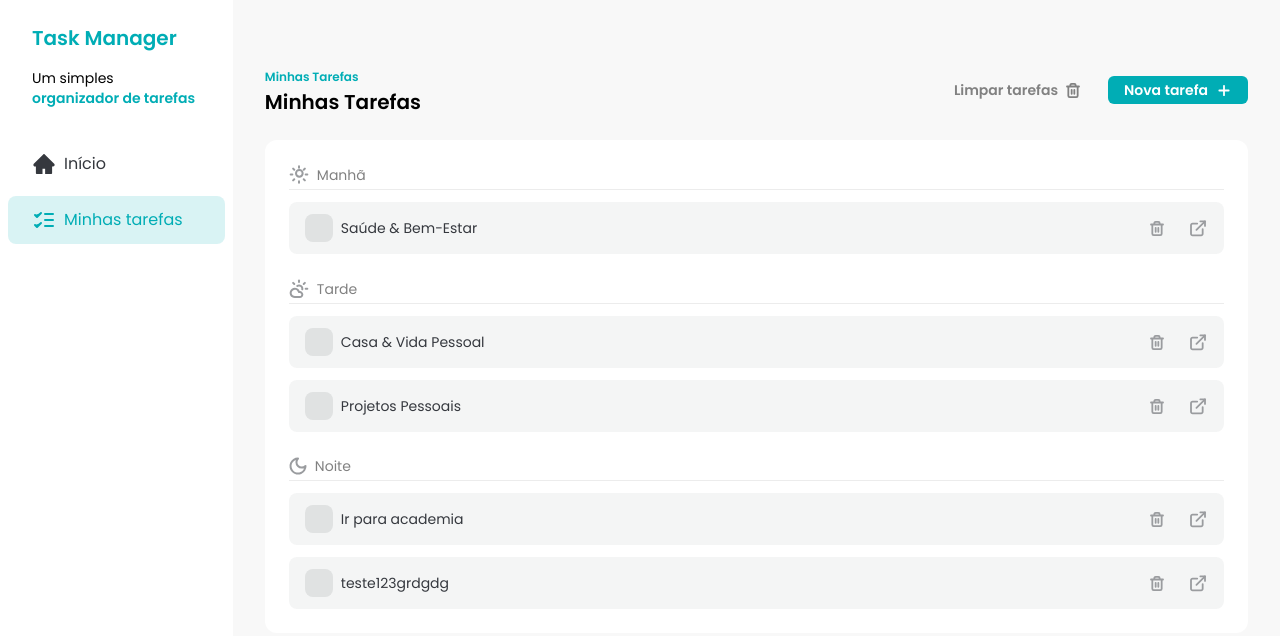
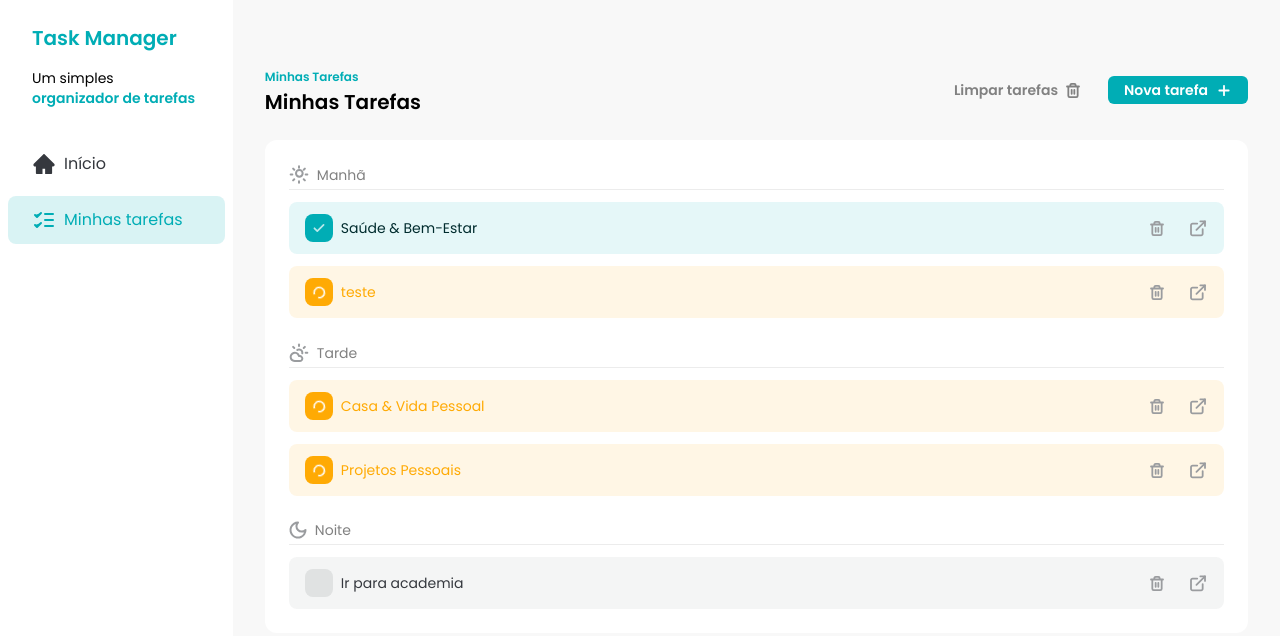
Before and after one commit to DenilsoferreiraL/fsc-task-manager, a React (Vite) app: page / in a window 1280 px wide. Shown: the top 636 px of the page. Built offline with nearby package versions, Linux system fonts and the light colour scheme; data requests are answered from the project's data file.

Commit message:
feat: integrate react-query for task management and update task statuses in db.json

```diff
--- a/db.json
+++ b/db.json
@@ -5,7 +5,7 @@
       "title": "Casa & Vida Pessoal",
       "time": "afternoon",
       "description": "Fazer compras do mês  Descrição: Listar itens de higiene, limpeza e alimentos para o supermercado.  Limpar e organizar o armário  Descrição: Separar roupas para doação e reorganizar o espaço por estação.  Agendar consulta médica  Descrição: Ligar para o clínico geral para fazer o check-up anual.",
-      "status": "not_started"
+      "status": "in_progress"
     },
     {
       "id": "e4d99a66-dfe5-48a2-95ca-6366424624f3",
@@ -19,21 +19,21 @@
       "title": "Saúde & Bem-Estar",
       "time": "morning",
       "description": "Planejar refeições da semana\n\nDescrição: Definir o cardápio de almoço e jantar para facilitar a rotina.\n\nFazer 30 minutos de exercício\n\nDescrição: Pode ser uma caminhada, yoga ou treino em casa.\n\nMeditar antes de dormir\n\nDescrição: Praticar 10 minutos de meditação guiada para melhorar a qualidade do sono.",
-      "status": "not_started"
+      "status": "done"
     },
     {
       "id": "cf5083ce-b4a7-4ac6-b656-1eaf7d3255ac",
       "title": "Projetos Pessoais",
       "time": "afternoon",
       "description": "Atualizar portfólio online\n\nDescrição: Adicionar os dois projetos mais recentes e revisar os links.\n\nEscrever rascunho do artigo para o blog\n\nDescrição: Desenvolver os tópicos principais e escrever a introdução sobre [assunto].\n\nEstudar funcionalidades do novo software\n\nDescrição: Dedicar 1 hora para explorar os tutoriais iniciais do programa.",
-      "status": "not_started"
+      "status": "in_progress"
     },
     {
-      "id": "e54e4930-ad8f-4c04-bcd7-83e5d3540ff2",
-      "title": "teste123grdgdg",
-      "time": "evening",
-      "description": "teste123dgdrgd",
-      "status": "not_started"
+      "id": "b2e9f2c0-afcf-4cf5-a91e-33c64d0c4bfc",
+      "title": "teste",
+      "time": "morning",
+      "description": "teste",
+      "status": "in_progress"
     }
   ]
 }
--- a/package.json
+++ b/package.json
@@ -11,6 +11,7 @@
     "prepare": "husky"
   },
   "dependencies": {
+    "@tanstack/react-query": "^5.90.5",
     "json-server": "^1.0.0-beta.3",
     "prop-types": "^15.8.1",
     "react": "^19.1.1",
--- a/src/components/Tasks.jsx
+++ b/src/components/Tasks.jsx
@@ -1,4 +1,5 @@
-import { useEffect, useState } from 'react'
+import { useQuery, useQueryClient } from '@tanstack/react-query'
+import { useState } from 'react'
 import { toast } from 'sonner'
 
 import * as I from '../assets/icons'
@@ -8,47 +9,42 @@ import { TaskItem } from './TaskItem'
 import { TasksSeparator } from './TasksSeparator'
 
 export const Tasks = () => {
-  const [tasks, setTasks] = useState([])
   const [addTaskDialogIsOpen, setAddTaskDialogIsOpen] = useState(false)
-
-  useEffect(() => {
-    const fetchTasks = async () => {
+  const queryClient = useQueryClient()
+  const { data: tasks } = useQuery({
+    queryKey: 'tasks',
+    queryFn: async () => {
       const response = await fetch('http://localhost:3000/tasks', {
         method: 'GET',
       })
       const tasks = await response.json()
-      setTasks(tasks)
-    }
-    fetchTasks()
-  }, [])
+      return tasks
+    },
+  })
 
-  const morningTasks = tasks.filter((task) => task.time === 'morning')
-  const afternoonTasks = tasks.filter((task) => task.time === 'afternoon')
-  const eveningTasks = tasks.filter((task) => task.time === 'evening')
+  const morningTasks = tasks?.filter((task) => task.time === 'morning')
+  const afternoonTasks = tasks?.filter((task) => task.time === 'afternoon')
+  const eveningTasks = tasks?.filter((task) => task.time === 'evening')
 
   const handleTaskCheckboxClick = async (taskId) => {
-    const updatedTasks = tasks.map((task) => {
+    const newTasks = tasks?.map((task) => {
       if (task.id !== taskId) return task
 
-      let newStatus = task.status
+      if (task.status === 'not_started') {
+        toast.success('Tarefa iniciada com sucesso!')
+        return { ...task, status: 'in_progress' }
+      } else if (task.status === 'in_progress') {
+        toast.success('Tarefa concluída com sucesso!')
+        return { ...task, status: 'done' }
+      } else if (task.status === 'done') {
+        toast.info('Tarefa reiniciada com sucesso!')
+        return { ...task, status: 'not_started' }
+      }
+      return task
+    })
+    queryClient.setQueriesData('tasks', newTasks)
 
-      if (task.status === 'not_started') {
-        newStatus = 'in_progress'
-        toast.success('Tarefa iniciada com sucesso!')
-      } else if (task.status === 'in_progress') {
-        newStatus = 'done'
-        toast.success('Tarefa concluída com sucesso!')
-      } else if (task.status === 'done') {
-        newStatus = 'not_started'
-        toast.info('Tarefa reiniciada com sucesso!')
-      }
-
-      return { ...task, status: newStatus }
-    })
-
-    setTasks(updatedTasks)
-
-    const updatedTask = updatedTasks.find((t) => t.id === taskId)
+    const updatedTask = newTasks.find((t) => t.id === taskId)
 
     try {
       const response = await fetch(`http://localhost:3000/tasks/${taskId}`, {
@@ -68,14 +64,18 @@ export const Tasks = () => {
     }
   }
 
-  const onDeleteTaskSuccess = async (taskId) => {
-    setTasks((prevTasks) => prevTasks.filter((task) => task.id !== taskId))
-    toast.success('Tarefa deletada com sucesso!')
+  const handleAddTaskSubmit = async (task) => {
+    queryClient.setQueryData('tasks', (currentTasks) => {
+      return [...currentTasks, task]
+    })
+    toast.success('Tarefa adicionada com sucesso!')
   }
 
-  const handleAddTaskSubmit = async (task) => {
-    setTasks([...tasks, task])
-    toast.success('Tarefa adicionada com sucesso!')
+  const onDeleteTaskSuccess = async (taskId) => {
+    queryClient.setQueryData('tasks', (currentTasks) => {
+      return currentTasks.filter((task) => task.id !== taskId)
+    })
+    toast.success('Tarefa deletada com sucesso!')
   }
 
   return (
@@ -110,12 +110,12 @@ export const Tasks = () => {
       <div className="rounded-xl bg-white p-6">
         <div className="space-y-3">
           <TasksSeparator title={'Manhã'} icon={<I.SunIcon />} />
-          {morningTasks.length === 0 && (
+          {morningTasks?.length === 0 && (
             <p className="text-center text-sm text-brand-text-gray">
               Nenhuma tarefa cadastrada para o período da manhã.
             </p>
           )}
-          {morningTasks.map((task) => (
+          {morningTasks?.map((task) => (
             <TaskItem
               key={task.id}
               task={task}
@@ -126,12 +126,12 @@ export const Tasks = () => {
         </div>
         <div className="my-6 space-y-3">
           <TasksSeparator title={'Tarde'} icon={<I.CloudSunIcon />} />
-          {afternoonTasks.length === 0 && (
+          {afternoonTasks?.length === 0 && (
             <p className="text-center text-sm text-brand-text-gray">
               Nenhuma tarefa cadastrada para o período da tarde.
             </p>
           )}
-          {afternoonTasks.map((task) => (
+          {afternoonTasks?.map((task) => (
             <TaskItem
               key={task.id}
               task={task}
@@ -142,12 +142,12 @@ export const Tasks = () => {
         </div>
         <div className="space-y-3">
           <TasksSeparator title={'Noite'} icon={<I.NightIcon />} />
-          {eveningTasks.length === 0 && (
+          {eveningTasks?.length === 0 && (
             <p className="text-center text-sm text-brand-text-gray">
               Nenhuma tarefa cadastrada para o período da noite.
             </p>
           )}
-          {eveningTasks.map((task) => (
+          {eveningTasks?.map((task) => (
             <TaskItem
               key={task.id}
               task={task}
--- a/src/main.jsx
+++ b/src/main.jsx
@@ -1,5 +1,6 @@
 import './index.css'
 
+import { QueryClient, QueryClientProvider } from '@tanstack/react-query'
 import { StrictMode } from 'react'
 import { createRoot } from 'react-dom/client'
 import { createBrowserRouter, RouterProvider } from 'react-router-dom'
@@ -7,6 +8,8 @@ import { Toaster } from 'sonner'
 
 import App from './App'
 import { TaskDetailsPage } from './pages/task-details'
+
+const queryClient = new QueryClient()
 
 const router = createBrowserRouter([
   {
@@ -21,6 +24,7 @@ const router = createBrowserRouter([
 
 createRoot(document.getElementById('root')).render(
   <StrictMode>
+    <QueryClientProvider client={queryClient}>
       <Toaster
         toastOptions={{
           style: {
@@ -29,5 +33,6 @@ createRoot(document.getElementById('root')).render(
         }}
       />
       <RouterProvider router={router} />
+    </QueryClientProvider>
   </StrictMode>
 )
```
Also changed, not shown: 1 other file (tests, documents, lock files or other folders). Lines whose indentation alone changed are shown as unchanged.
